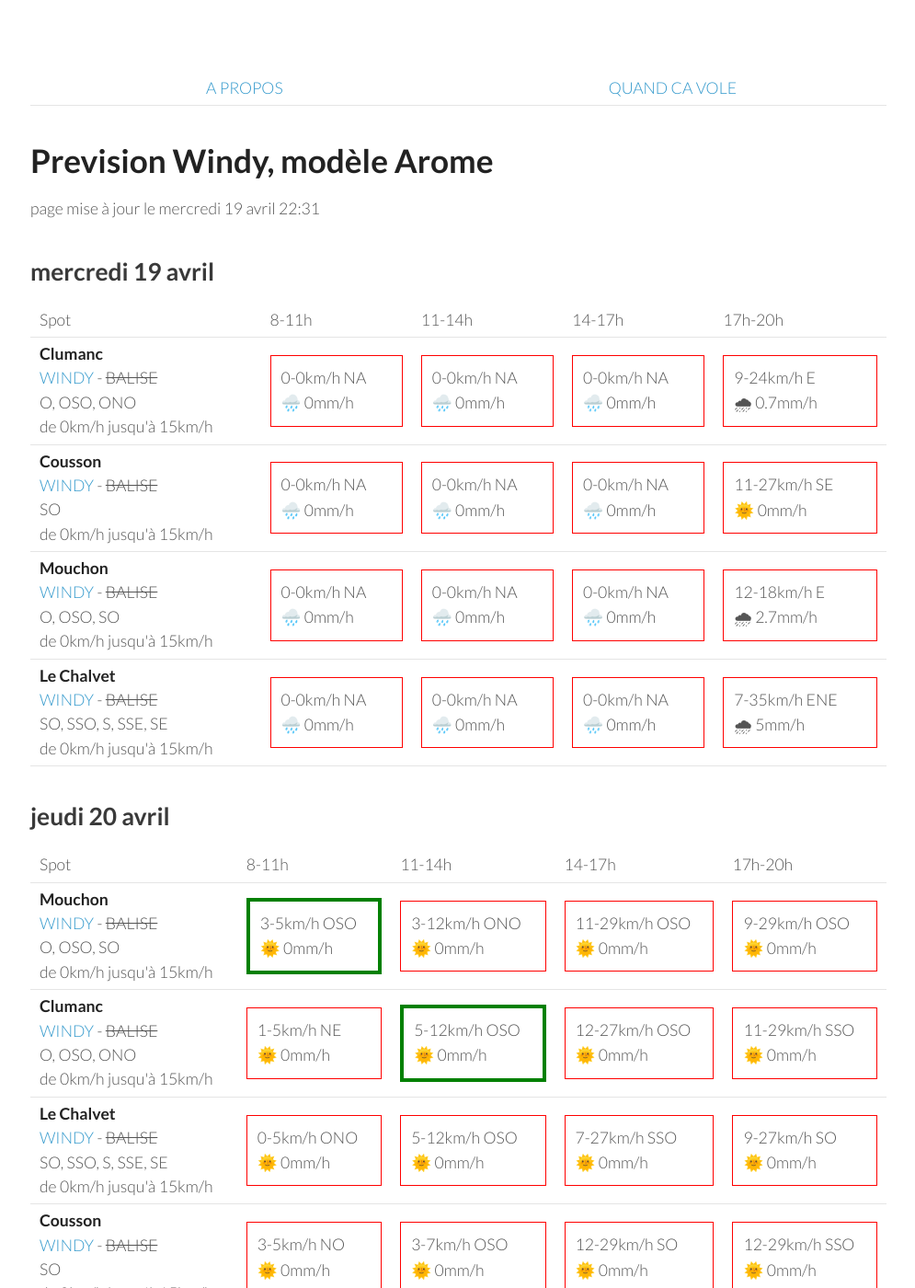
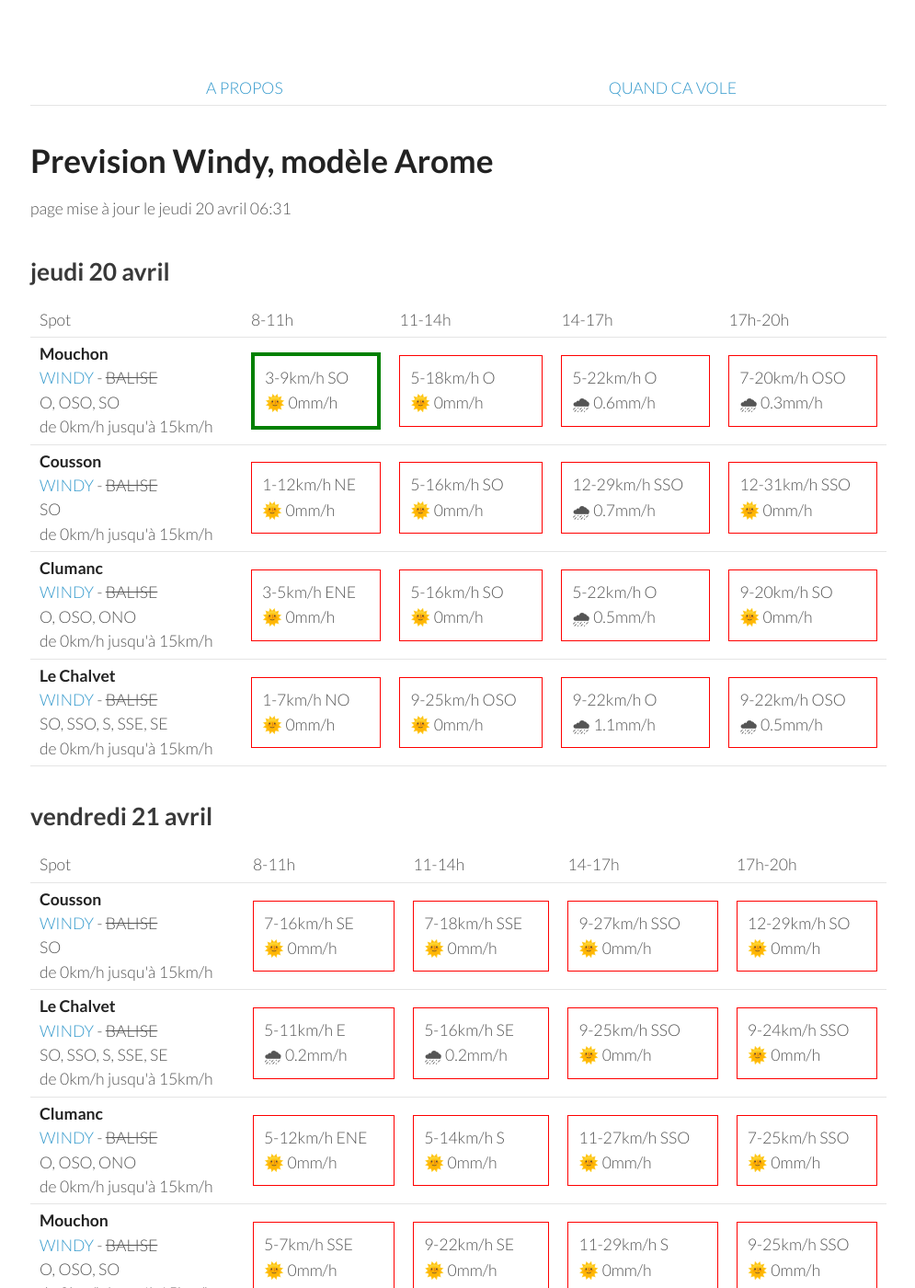
Before and after one commit to parapente-dans-le-nord/parapente-dans-le-nord.github.io, a Jekyll site: the page built from serre_poncon.markdown, in a window 1280 px wide and 1400 px high. Shown: the whole window at 92% size, without its empty margins (25-1020 px from the left). Built offline with Jekyll 4.4.1, drawn with Linux system fonts in a browser that asks for light colours; some of the changed text lies outside the part shown.

Commit message:
update index.markdown

```diff
--- a/serre_poncon.markdown
+++ b/serre_poncon.markdown
@@ -7,60 +7,8 @@ title:  "Tous les spots"
 {: .links}
 
 # Prevision Windy, modèle Arome
-page mise à jour le mercredi 19 avril 22:31
+page mise à jour le jeudi 20 avril 06:31
 
-## mercredi 19 avril
-
-{::nomarkdown}
-<table>
-  <tbody>
-    <tr>
-      <td>Spot</td>
-      <td>8-11h</td>
-      <td>11-14h</td>
-      <td>14-17h</td>
-      <td>17h-20h</td>
-    </tr>
-<tr>
-        <td><strong>Clumanc</strong><br><a href="https://windy.com/44.027/6.402?43.914,6.403,10,m:eSxaglP">WINDY</a> - <span class="no-balise"> BALISE </span><br> <span class="vent-favorable">O, OSO, ONO</span><br><span class="force-vent">de 0km/h jusqu'à 15km/h</span> </td>
-
-            <td><div class="not-flyable"><p>0-0km/h NA</p><p>🌧️ 0mm/h</p></div></td>
-            <td><div class="not-flyable"><p>0-0km/h NA</p><p>🌧️ 0mm/h</p></div></td>
-            <td><div class="not-flyable"><p>0-0km/h NA</p><p>🌧️ 0mm/h</p></div></td>
-            <td><div class="not-flyable"><p>9-24km/h E</p><p>🌧 0.7mm/h</p></div></td>
-
-    </tr>
-<tr>
-        <td><strong>Cousson</strong><br><a href="https://windy.com/44.054/6.240?43.940,6.241,10,m:eSAaglz">WINDY</a> - <span class="no-balise"> BALISE </span><br> <span class="vent-favorable">SO</span><br><span class="force-vent">de 0km/h jusqu'à 15km/h</span> </td>
-
-            <td><div class="not-flyable"><p>0-0km/h NA</p><p>🌧️ 0mm/h</p></div></td>
-            <td><div class="not-flyable"><p>0-0km/h NA</p><p>🌧️ 0mm/h</p></div></td>
-            <td><div class="not-flyable"><p>0-0km/h NA</p><p>🌧️ 0mm/h</p></div></td>
-            <td><div class="not-flyable"><p>11-27km/h SE</p><p>🌞 0mm/h</p></div></td>
-
-    </tr>
-<tr>
-        <td><strong>Mouchon</strong><br><a href="https://windy.com/43.992/6.424?43.878,6.425,10,m:eSuaglR">WINDY</a> - <span class="no-balise"> BALISE </span><br> <span class="vent-favorable">O, OSO, SO</span><br><span class="force-vent">de 0km/h jusqu'à 15km/h</span> </td>
-
-            <td><div class="not-flyable"><p>0-0km/h NA</p><p>🌧️ 0mm/h</p></div></td>
-            <td><div class="not-flyable"><p>0-0km/h NA</p><p>🌧️ 0mm/h</p></div></td>
-            <td><div class="not-flyable"><p>0-0km/h NA</p><p>🌧️ 0mm/h</p></div></td>
-            <td><div class="not-flyable"><p>12-18km/h E</p><p>🌧 2.7mm/h</p></div></td>
-
-    </tr>
-<tr>
-        <td><strong>Le Chalvet</strong><br><a href="https://windy.com/43.979/6.480?43.866,6.480,10,m:eSsaglX">WINDY</a> - <span class="no-balise"> BALISE </span><br> <span class="vent-favorable">SO, SSO, S, SSE, SE</span><br><span class="force-vent">de 0km/h jusqu'à 15km/h</span> </td>
-
-            <td><div class="not-flyable"><p>0-0km/h NA</p><p>🌧️ 0mm/h</p></div></td>
-            <td><div class="not-flyable"><p>0-0km/h NA</p><p>🌧️ 0mm/h</p></div></td>
-            <td><div class="not-flyable"><p>0-0km/h NA</p><p>🌧️ 0mm/h</p></div></td>
-            <td><div class="not-flyable"><p>7-35km/h ENE</p><p>🌧 5mm/h</p></div></td>
-
-    </tr>
-
-</tbody>
-</table>
-{:/}
 ## jeudi 20 avril
 
 {::nomarkdown}
@@ -76,40 +24,40 @@ page mise à jour le mercredi 19 avril 22:31
 <tr>
         <td><strong>Mouchon</strong><br><a href="https://windy.com/43.992/6.424?43.878,6.425,10,m:eSuaglR">WINDY</a> - <span class="no-balise"> BALISE </span><br> <span class="vent-favorable">O, OSO, SO</span><br><span class="force-vent">de 0km/h jusqu'à 15km/h</span> </td>
 
-            <td><div class="flyable"><p>3-5km/h OSO</p><p>🌞 0mm/h</p></div></td>
-            <td><div class="not-flyable"><p>3-12km/h ONO</p><p>🌞 0mm/h</p></div></td>
-            <td><div class="not-flyable"><p>11-29km/h OSO</p><p>🌞 0mm/h</p></div></td>
-            <td><div class="not-flyable"><p>9-29km/h OSO</p><p>🌞 0mm/h</p></div></td>
+            <td><div class="flyable"><p>3-9km/h SO</p><p>🌞 0mm/h</p></div></td>
+            <td><div class="not-flyable"><p>5-18km/h O</p><p>🌞 0mm/h</p></div></td>
+            <td><div class="not-flyable"><p>5-22km/h O</p><p>🌧 0.6mm/h</p></div></td>
+            <td><div class="not-flyable"><p>7-20km/h OSO</p><p>🌧 0.3mm/h</p></div></td>
+
+
+    </tr>
+<tr>
+        <td><strong>Cousson</strong><br><a href="https://windy.com/44.054/6.240?43.940,6.241,10,m:eSAaglz">WINDY</a> - <span class="no-balise"> BALISE </span><br> <span class="vent-favorable">SO</span><br><span class="force-vent">de 0km/h jusqu'à 15km/h</span> </td>
+
+            <td><div class="not-flyable"><p>1-12km/h NE</p><p>🌞 0mm/h</p></div></td>
+            <td><div class="not-flyable"><p>5-16km/h SO</p><p>🌞 0mm/h</p></div></td>
+            <td><div class="not-flyable"><p>12-29km/h SSO</p><p>🌧 0.7mm/h</p></div></td>
+            <td><div class="not-flyable"><p>12-31km/h SSO</p><p>🌞 0mm/h</p></div></td>
 
 
     </tr>
 <tr>
         <td><strong>Clumanc</strong><br><a href="https://windy.com/44.027/6.402?43.914,6.403,10,m:eSxaglP">WINDY</a> - <span class="no-balise"> BALISE </span><br> <span class="vent-favorable">O, OSO, ONO</span><br><span class="force-vent">de 0km/h jusqu'à 15km/h</span> </td>
 
-            <td><div class="not-flyable"><p>1-5km/h NE</p><p>🌞 0mm/h</p></div></td>
-            <td><div class="flyable"><p>5-12km/h OSO</p><p>🌞 0mm/h</p></div></td>
-            <td><div class="not-flyable"><p>12-27km/h OSO</p><p>🌞 0mm/h</p></div></td>
-            <td><div class="not-flyable"><p>11-29km/h SSO</p><p>🌞 0mm/h</p></div></td>
+            <td><div class="not-flyable"><p>3-5km/h ENE</p><p>🌞 0mm/h</p></div></td>
+            <td><div class="not-flyable"><p>5-16km/h SO</p><p>🌞 0mm/h</p></div></td>
+            <td><div class="not-flyable"><p>5-22km/h O</p><p>🌧 0.5mm/h</p></div></td>
+            <td><div class="not-flyable"><p>9-20km/h SO</p><p>🌞 0mm/h</p></div></td>
 
 
     </tr>
 <tr>
         <td><strong>Le Chalvet</strong><br><a href="https://windy.com/43.979/6.480?43.866,6.480,10,m:eSsaglX">WINDY</a> - <span class="no-balise"> BALISE </span><br> <span class="vent-favorable">SO, SSO, S, SSE, SE</span><br><span class="force-vent">de 0km/h jusqu'à 15km/h</span> </td>
 
-            <td><div class="not-flyable"><p>0-5km/h ONO</p><p>🌞 0mm/h</p></div></td>
-            <td><div class="not-flyable"><p>5-12km/h OSO</p><p>🌞 0mm/h</p></div></td>
-            <td><div class="not-flyable"><p>7-27km/h SSO</p><p>🌞 0mm/h</p></div></td>
-            <td><div class="not-flyable"><p>9-27km/h SO</p><p>🌞 0mm/h</p></div></td>
-
-
-    </tr>
-<tr>
-        <td><strong>Cousson</strong><br><a href="https://windy.com/44.054/6.240?43.940,6.241,10,m:eSAaglz">WINDY</a> - <span class="no-balise"> BALISE </span><br> <span class="vent-favorable">SO</span><br><span class="force-vent">de 0km/h jusqu'à 15km/h</span> </td>
-
-            <td><div class="not-flyable"><p>3-5km/h NO</p><p>🌞 0mm/h</p></div></td>
-            <td><div class="not-flyable"><p>3-7km/h OSO</p><p>🌞 0mm/h</p></div></td>
-            <td><div class="not-flyable"><p>12-29km/h SO</p><p>🌞 0mm/h</p></div></td>
-            <td><div class="not-flyable"><p>12-29km/h SSO</p><p>🌞 0mm/h</p></div></td>
+            <td><div class="not-flyable"><p>1-7km/h NO</p><p>🌞 0mm/h</p></div></td>
+            <td><div class="not-flyable"><p>9-25km/h OSO</p><p>🌞 0mm/h</p></div></td>
+            <td><div class="not-flyable"><p>9-22km/h O</p><p>🌧 1.1mm/h</p></div></td>
+            <td><div class="not-flyable"><p>9-22km/h OSO</p><p>🌧 0.5mm/h</p></div></td>
 
 
     </tr>
@@ -130,42 +78,42 @@ page mise à jour le mercredi 19 avril 22:31
       <td>17h-20h</td>
     </tr>
 <tr>
-        <td><strong>Le Chalvet</strong><br><a href="https://windy.com/43.979/6.480?43.866,6.480,10,m:eSsaglX">WINDY</a> - <span class="no-balise"> BALISE </span><br> <span class="vent-favorable">SO, SSO, S, SSE, SE</span><br><span class="force-vent">de 0km/h jusqu'à 15km/h</span> </td>
+        <td><strong>Cousson</strong><br><a href="https://windy.com/44.054/6.240?43.940,6.241,10,m:eSAaglz">WINDY</a> - <span class="no-balise"> BALISE </span><br> <span class="vent-favorable">SO</span><br><span class="force-vent">de 0km/h jusqu'à 15km/h</span> </td>
 
-            <td><div class="not-flyable"><p>5-14km/h E</p><p>🌞 0mm/h</p></div></td>
-            <td><div class="not-flyable"><p>9-27km/h SSE</p><p>🌞 0mm/h</p></div></td>
-            <td><div class="not-flyable"><p>9-29km/h SSO</p><p>🌞 0mm/h</p></div></td>
-            <td><div class="not-flyable"><p>9-29km/h SO</p><p>🌧 0.2mm/h</p></div></td>
+            <td><div class="not-flyable"><p>7-16km/h SE</p><p>🌞 0mm/h</p></div></td>
+            <td><div class="not-flyable"><p>7-18km/h SSE</p><p>🌞 0mm/h</p></div></td>
+            <td><div class="not-flyable"><p>9-27km/h SSO</p><p>🌞 0mm/h</p></div></td>
+            <td><div class="not-flyable"><p>12-29km/h SO</p><p>🌞 0mm/h</p></div></td>
 
 
     </tr>
 <tr>
-        <td><strong>Cousson</strong><br><a href="https://windy.com/44.054/6.240?43.940,6.241,10,m:eSAaglz">WINDY</a> - <span class="no-balise"> BALISE </span><br> <span class="vent-favorable">SO</span><br><span class="force-vent">de 0km/h jusqu'à 15km/h</span> </td>
+        <td><strong>Le Chalvet</strong><br><a href="https://windy.com/43.979/6.480?43.866,6.480,10,m:eSsaglX">WINDY</a> - <span class="no-balise"> BALISE </span><br> <span class="vent-favorable">SO, SSO, S, SSE, SE</span><br><span class="force-vent">de 0km/h jusqu'à 15km/h</span> </td>
 
-            <td><div class="not-flyable"><p>12-27km/h SE</p><p>🌞 0mm/h</p></div></td>
-            <td><div class="not-flyable"><p>7-24km/h S</p><p>🌞 0mm/h</p></div></td>
-            <td><div class="not-flyable"><p>12-33km/h SO</p><p>🌞 0mm/h</p></div></td>
-            <td><div class="not-flyable"><p>9-33km/h SSO</p><p>🌞 0mm/h</p></div></td>
+            <td><div class="not-flyable"><p>5-11km/h E</p><p>🌧 0.2mm/h</p></div></td>
+            <td><div class="not-flyable"><p>5-16km/h SE</p><p>🌧 0.2mm/h</p></div></td>
+            <td><div class="not-flyable"><p>9-25km/h SSO</p><p>🌞 0mm/h</p></div></td>
+            <td><div class="not-flyable"><p>9-24km/h SSO</p><p>🌞 0mm/h</p></div></td>
 
 
     </tr>
 <tr>
         <td><strong>Clumanc</strong><br><a href="https://windy.com/44.027/6.402?43.914,6.403,10,m:eSxaglP">WINDY</a> - <span class="no-balise"> BALISE </span><br> <span class="vent-favorable">O, OSO, ONO</span><br><span class="force-vent">de 0km/h jusqu'à 15km/h</span> </td>
 
-            <td><div class="not-flyable"><p>1-9km/h NNO</p><p>🌞 0mm/h</p></div></td>
-            <td><div class="not-flyable"><p>9-27km/h S</p><p>🌞 0mm/h</p></div></td>
-            <td><div class="not-flyable"><p>11-31km/h SO</p><p>🌞 0mm/h</p></div></td>
-            <td><div class="not-flyable"><p>9-33km/h SO</p><p>🌧 0.2mm/h</p></div></td>
+            <td><div class="not-flyable"><p>5-12km/h ENE</p><p>🌞 0mm/h</p></div></td>
+            <td><div class="not-flyable"><p>5-14km/h S</p><p>🌞 0mm/h</p></div></td>
+            <td><div class="not-flyable"><p>11-27km/h SSO</p><p>🌞 0mm/h</p></div></td>
+            <td><div class="not-flyable"><p>7-25km/h SSO</p><p>🌞 0mm/h</p></div></td>
 
 
     </tr>
 <tr>
         <td><strong>Mouchon</strong><br><a href="https://windy.com/43.992/6.424?43.878,6.425,10,m:eSuaglR">WINDY</a> - <span class="no-balise"> BALISE </span><br> <span class="vent-favorable">O, OSO, SO</span><br><span class="force-vent">de 0km/h jusqu'à 15km/h</span> </td>
 
-            <td><div class="not-flyable"><p>7-16km/h SE</p><p>🌞 0mm/h</p></div></td>
-            <td><div class="not-flyable"><p>9-27km/h SSE</p><p>🌞 0mm/h</p></div></td>
-            <td><div class="not-flyable"><p>11-29km/h SSO</p><p>🌞 0mm/h</p></div></td>
-            <td><div class="not-flyable"><p>9-31km/h SO</p><p>🌧 0.2mm/h</p></div></td>
+            <td><div class="not-flyable"><p>5-7km/h SSE</p><p>🌞 0mm/h</p></div></td>
+            <td><div class="not-flyable"><p>9-22km/h SE</p><p>🌞 0mm/h</p></div></td>
+            <td><div class="not-flyable"><p>11-29km/h S</p><p>🌞 0mm/h</p></div></td>
+            <td><div class="not-flyable"><p>9-25km/h SSO</p><p>🌞 0mm/h</p></div></td>
 
 
     </tr>
@@ -186,22 +134,22 @@ page mise à jour le mercredi 19 avril 22:31
       <td>17h-20h</td>
     </tr>
 <tr>
-        <td><strong>Cousson</strong><br><a href="https://windy.com/44.054/6.240?43.940,6.241,10,m:eSAaglz">WINDY</a> - <span class="no-balise"> BALISE </span><br> <span class="vent-favorable">SO</span><br><span class="force-vent">de 0km/h jusqu'à 15km/h</span> </td>
+        <td><strong>Le Chalvet</strong><br><a href="https://windy.com/43.979/6.480?43.866,6.480,10,m:eSsaglX">WINDY</a> - <span class="no-balise"> BALISE </span><br> <span class="vent-favorable">SO, SSO, S, SSE, SE</span><br><span class="force-vent">de 0km/h jusqu'à 15km/h</span> </td>
 
-            <td><div class="not-flyable"><p>7-18km/h E</p><p>🌞 0mm/h</p></div></td>
+            <td><div class="not-flyable"><p>3-12km/h ENE</p><p>🌞 0mm/h</p></div></td>
             <td><div class="not-flyable"><p>5-22km/h SSO</p><p>🌞 0mm/h</p></div></td>
             <td><div class="not-flyable"><p>11-33km/h SO</p><p>🌞 0mm/h</p></div></td>
-            <td><div class="not-flyable"><p>11-35km/h SO</p><p>🌞 0mm/h</p></div></td>
+            <td><div class="not-flyable"><p>12-37km/h SO</p><p>🌞 0mm/h</p></div></td>
 
 
     </tr>
 <tr>
-        <td><strong>Le Chalvet</strong><br><a href="https://windy.com/43.979/6.480?43.866,6.480,10,m:eSsaglX">WINDY</a> - <span class="no-balise"> BALISE </span><br> <span class="vent-favorable">SO, SSO, S, SSE, SE</span><br><span class="force-vent">de 0km/h jusqu'à 15km/h</span> </td>
+        <td><strong>Cousson</strong><br><a href="https://windy.com/44.054/6.240?43.940,6.241,10,m:eSAaglz">WINDY</a> - <span class="no-balise"> BALISE </span><br> <span class="vent-favorable">SO</span><br><span class="force-vent">de 0km/h jusqu'à 15km/h</span> </td>
 
-            <td><div class="not-flyable"><p>3-12km/h ENE</p><p>🌞 0mm/h</p></div></td>
-            <td><div class="not-flyable"><p>5-22km/h SSO</p><p>🌞 0mm/h</p></div></td>
-            <td><div class="not-flyable"><p>11-33km/h OSO</p><p>🌞 0mm/h</p></div></td>
-            <td><div class="not-flyable"><p>12-38km/h OSO</p><p>🌞 0mm/h</p></div></td>
+            <td><div class="not-flyable"><p>7-18km/h E</p><p>🌞 0mm/h</p></div></td>
+            <td><div class="not-flyable"><p>7-22km/h SSO</p><p>🌞 0mm/h</p></div></td>
+            <td><div class="not-flyable"><p>11-33km/h SO</p><p>🌞 0mm/h</p></div></td>
+            <td><div class="not-flyable"><p>12-35km/h SO</p><p>🌞 0mm/h</p></div></td>
 
 
     </tr>
@@ -210,8 +158,8 @@ page mise à jour le mercredi 19 avril 22:31
 
             <td><div class="not-flyable"><p>5-12km/h E</p><p>🌞 0mm/h</p></div></td>
             <td><div class="not-flyable"><p>5-22km/h SSO</p><p>🌞 0mm/h</p></div></td>
-            <td><div class="not-flyable"><p>11-33km/h OSO</p><p>🌞 0mm/h</p></div></td>
-            <td><div class="not-flyable"><p>12-37km/h OSO</p><p>🌞 0mm/h</p></div></td>
+            <td><div class="not-flyable"><p>11-33km/h SO</p><p>🌞 0mm/h</p></div></td>
+            <td><div class="not-flyable"><p>12-37km/h SO</p><p>🌞 0mm/h</p></div></td>
 
 
     </tr>
@@ -219,9 +167,9 @@ page mise à jour le mercredi 19 avril 22:31
         <td><strong>Clumanc</strong><br><a href="https://windy.com/44.027/6.402?43.914,6.403,10,m:eSxaglP">WINDY</a> - <span class="no-balise"> BALISE </span><br> <span class="vent-favorable">O, OSO, ONO</span><br><span class="force-vent">de 0km/h jusqu'à 15km/h</span> </td>
 
             <td><div class="not-flyable"><p>5-14km/h E</p><p>🌞 0mm/h</p></div></td>
-            <td><div class="not-flyable"><p>7-24km/h SO</p><p>🌞 0mm/h</p></div></td>
-            <td><div class="not-flyable"><p>11-35km/h OSO</p><p>🌞 0mm/h</p></div></td>
-            <td><div class="not-flyable"><p>12-38km/h OSO</p><p>🌞 0mm/h</p></div></td>
+            <td><div class="not-flyable"><p>5-24km/h SSO</p><p>🌞 0mm/h</p></div></td>
+            <td><div class="not-flyable"><p>11-35km/h SO</p><p>🌞 0mm/h</p></div></td>
+            <td><div class="not-flyable"><p>12-38km/h SO</p><p>🌞 0mm/h</p></div></td>
 
 
     </tr>
@@ -244,8 +192,8 @@ page mise à jour le mercredi 19 avril 22:31
 <tr>
         <td><strong>Mouchon</strong><br><a href="https://windy.com/43.992/6.424?43.878,6.425,10,m:eSuaglR">WINDY</a> - <span class="no-balise"> BALISE </span><br> <span class="vent-favorable">O, OSO, SO</span><br><span class="force-vent">de 0km/h jusqu'à 15km/h</span> </td>
 
-            <td><div class="not-flyable"><p>7-20km/h ONO</p><p>🌞 0mm/h</p></div></td>
-            <td><div class="not-flyable"><p>12-35km/h ONO</p><p>🌞 0mm/h</p></div></td>
+            <td><div class="not-flyable"><p>3-12km/h NO</p><p>🌞 0mm/h</p></div></td>
+            <td><div class="not-flyable"><p>12-38km/h ONO</p><p>🌞 0mm/h</p></div></td>
             <td><div class="not-flyable"><p>18-48km/h ONO</p><p>🌞 0mm/h</p></div></td>
             <td><div class="not-flyable"><p>18-50km/h ONO</p><p>🌞 0mm/h</p></div></td>
 
@@ -254,30 +202,30 @@ page mise à jour le mercredi 19 avril 22:31
 <tr>
         <td><strong>Clumanc</strong><br><a href="https://windy.com/44.027/6.402?43.914,6.403,10,m:eSxaglP">WINDY</a> - <span class="no-balise"> BALISE </span><br> <span class="vent-favorable">O, OSO, ONO</span><br><span class="force-vent">de 0km/h jusqu'à 15km/h</span> </td>
 
-            <td><div class="not-flyable"><p>5-18km/h ONO</p><p>🌞 0mm/h</p></div></td>
-            <td><div class="not-flyable"><p>11-35km/h ONO</p><p>🌞 0mm/h</p></div></td>
+            <td><div class="not-flyable"><p>1-11km/h N</p><p>🌞 0mm/h</p></div></td>
+            <td><div class="not-flyable"><p>12-38km/h ONO</p><p>🌞 0mm/h</p></div></td>
             <td><div class="not-flyable"><p>18-50km/h ONO</p><p>🌞 0mm/h</p></div></td>
             <td><div class="not-flyable"><p>18-50km/h ONO</p><p>🌞 0mm/h</p></div></td>
 
 
     </tr>
 <tr>
-        <td><strong>Cousson</strong><br><a href="https://windy.com/44.054/6.240?43.940,6.241,10,m:eSAaglz">WINDY</a> - <span class="no-balise"> BALISE </span><br> <span class="vent-favorable">SO</span><br><span class="force-vent">de 0km/h jusqu'à 15km/h</span> </td>
+        <td><strong>Le Chalvet</strong><br><a href="https://windy.com/43.979/6.480?43.866,6.480,10,m:eSsaglX">WINDY</a> - <span class="no-balise"> BALISE </span><br> <span class="vent-favorable">SO, SSO, S, SSE, SE</span><br><span class="force-vent">de 0km/h jusqu'à 15km/h</span> </td>
 
-            <td><div class="not-flyable"><p>3-14km/h N</p><p>🌞 0mm/h</p></div></td>
-            <td><div class="not-flyable"><p>9-27km/h ONO</p><p>🌞 0mm/h</p></div></td>
-            <td><div class="not-flyable"><p>12-37km/h ONO</p><p>🌞 0mm/h</p></div></td>
-            <td><div class="not-flyable"><p>16-40km/h ONO</p><p>🌞 0mm/h</p></div></td>
+            <td><div class="not-flyable"><p>3-14km/h NO</p><p>🌞 0mm/h</p></div></td>
+            <td><div class="not-flyable"><p>12-40km/h ONO</p><p>🌞 0mm/h</p></div></td>
+            <td><div class="not-flyable"><p>18-51km/h ONO</p><p>🌞 0mm/h</p></div></td>
+            <td><div class="not-flyable"><p>18-51km/h ONO</p><p>🌞 0mm/h</p></div></td>
 
 
     </tr>
 <tr>
-        <td><strong>Le Chalvet</strong><br><a href="https://windy.com/43.979/6.480?43.866,6.480,10,m:eSsaglX">WINDY</a> - <span class="no-balise"> BALISE </span><br> <span class="vent-favorable">SO, SSO, S, SSE, SE</span><br><span class="force-vent">de 0km/h jusqu'à 15km/h</span> </td>
+        <td><strong>Cousson</strong><br><a href="https://windy.com/44.054/6.240?43.940,6.241,10,m:eSAaglz">WINDY</a> - <span class="no-balise"> BALISE </span><br> <span class="vent-favorable">SO</span><br><span class="force-vent">de 0km/h jusqu'à 15km/h</span> </td>
 
-            <td><div class="not-flyable"><p>7-22km/h ONO</p><p>🌞 0mm/h</p></div></td>
-            <td><div class="not-flyable"><p>12-38km/h ONO</p><p>🌞 0mm/h</p></div></td>
-            <td><div class="not-flyable"><p>18-51km/h ONO</p><p>🌞 0mm/h</p></div></td>
-            <td><div class="not-flyable"><p>18-51km/h ONO</p><p>🌞 0mm/h</p></div></td>
+            <td><div class="not-flyable"><p>1-7km/h E</p><p>🌧 0.2mm/h</p></div></td>
+            <td><div class="not-flyable"><p>9-33km/h ONO</p><p>🌞 0mm/h</p></div></td>
+            <td><div class="not-flyable"><p>12-37km/h ONO</p><p>🌞 0mm/h</p></div></td>
+            <td><div class="not-flyable"><p>16-40km/h ONO</p><p>🌞 0mm/h</p></div></td>
 
 
     </tr>
```
